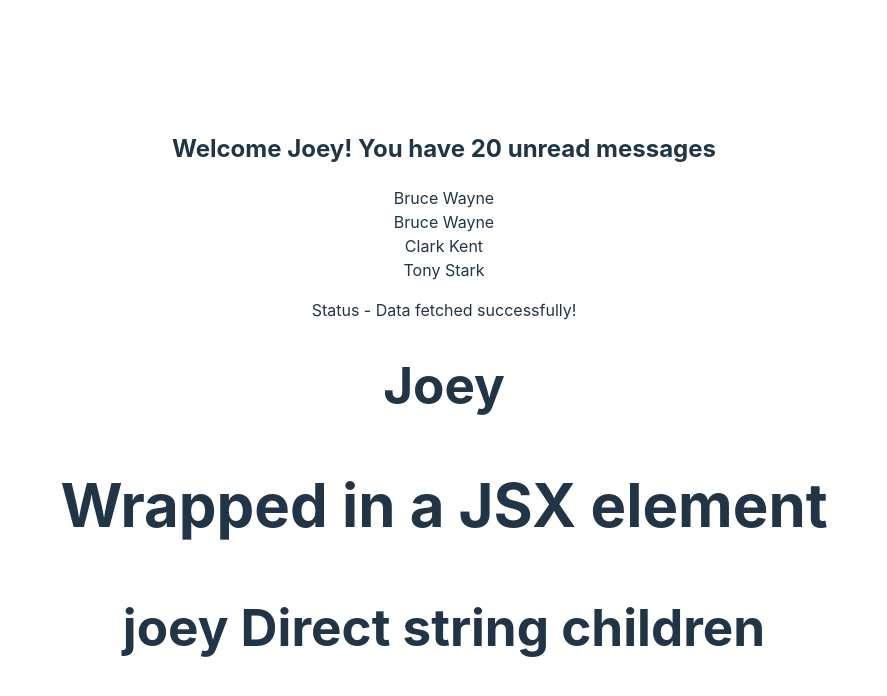
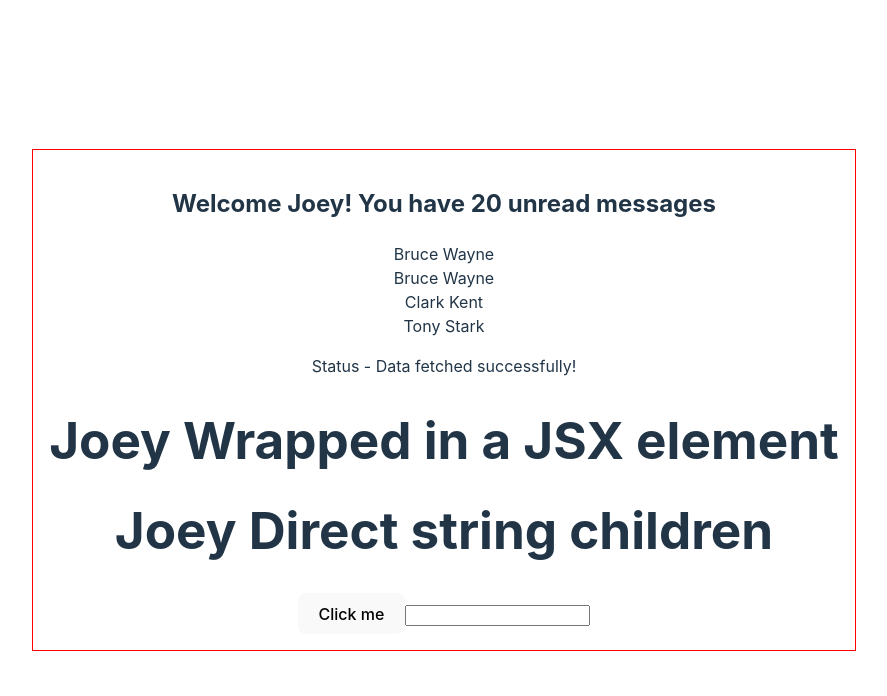
Before and after one commit to JtMeulen/react-ts-demo, a React (Vite) app: page / in a window 1280 px wide. Shown: the top 696 px of the page, without its empty margins (196-1083 px from the left). Built offline with nearby package versions, Linux system fonts and the light colour scheme.

Commit message:
feat: event and style types

```diff
--- a/src/App.tsx
+++ b/src/App.tsx
@@ -5,10 +5,13 @@ import { Person } from "./components/Person";
 import { PersonList } from "./components/PersonList";
 import { Status } from "./components/Status";
 import { Heading } from "./components/Heading";
+import { Button } from "./components/Button";
+import { Input } from "./components/Input";
+import { Container } from "./components/Container";
 
 function App() {
   return (
-    <>
+    <Container styles={{ border: "1px solid red", padding: "1rem" }}>
       <Greet name={"Joey"} messageCount={20} isLoggedIn={true} />
       <Person name={{ first: "Bruce", last: "Wayne" }} />
       <PersonList
@@ -20,10 +23,18 @@ function App() {
       />
       <Status status={"success"} />
       <Heading name="Joey">
-        <h3>Wrapped in a JSX element</h3>
+        <span>Wrapped in a JSX element</span>
       </Heading>
-      <Heading name="joey">Direct string children</Heading>
-    </>
+      <Heading name="Joey">Direct string children</Heading>
+      <Button
+        handleClick={(event, id) => console.log("Button clicked", event, id)}
+        text="Click me"
+      />
+      <Input
+        value=""
+        handleChange={(event) => console.log(event.target.value)}
+      />
+    </Container>
   );
 }
 
--- /dev/null
+++ b/src/components/Button.tsx
@@ -0,0 +1,12 @@
+type ButtonProps = {
+  text: string;
+  handleClick: (event: React.MouseEvent<HTMLButtonElement>, id: number) => void;
+};
+
+export const Button = (props: ButtonProps) => {
+  return (
+    <button onClick={(event) => props.handleClick(event, 1)}>
+      {props.text}
+    </button>
+  );
+};
--- /dev/null
+++ b/src/components/Container.tsx
@@ -0,0 +1,9 @@
+type ContainerProps = {
+  styles: React.CSSProperties;
+};
+
+export const Container: React.FC<React.PropsWithChildren<ContainerProps>> = (
+  props
+) => {
+  return <div style={props.styles}>{props.children}</div>;
+};
--- /dev/null
+++ b/src/components/Input.tsx
@@ -0,0 +1,8 @@
+type InputProps = {
+  value: string;
+  handleChange: (event: React.ChangeEvent<HTMLInputElement>) => void;
+};
+
+export const Input = ({ value, handleChange }: InputProps) => {
+  return <input type="text" value={value} onChange={handleChange} />;
+};
```
